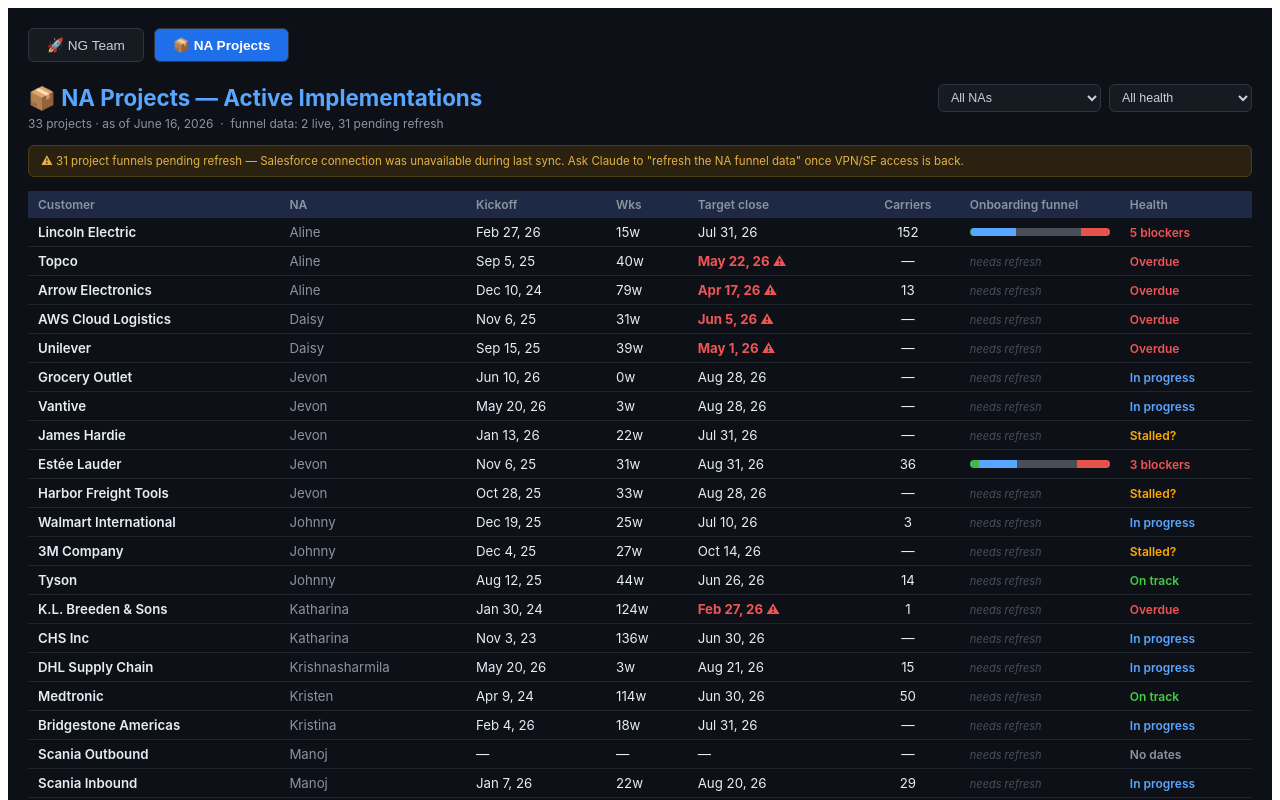
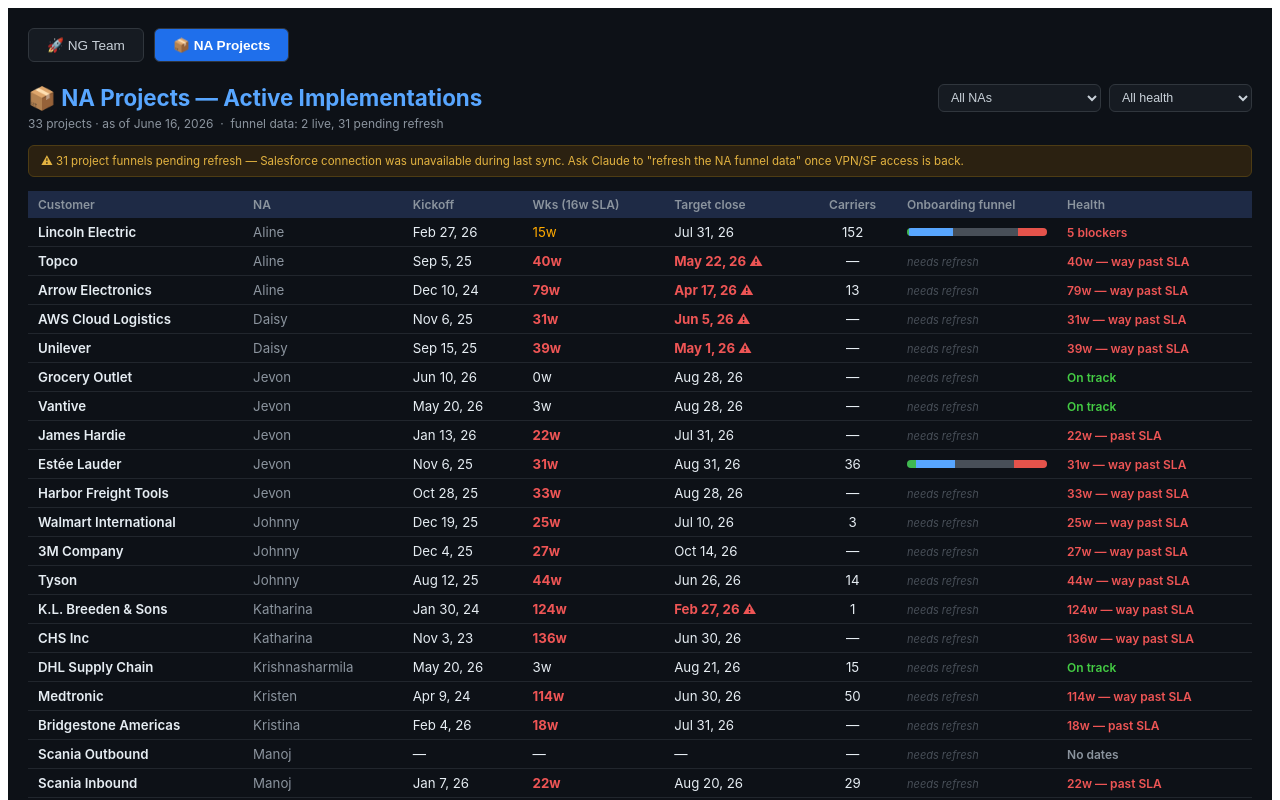
Before and after one commit to The-Vickerman/ng-dashboard, a React (Vite) app: page / in a window 1280 px wide. Both pictures are taken after a click on the button "📦 NA Projects". Shown: the top 800 px of the page. Built offline with nearby package versions, Linux system fonts and the light colour scheme; the HTML template or start-up script is replaced by a standard one.

Commit message:
Fix health logic: use 16-week SLA as primary signal instead of target close date / pct complete

```diff
--- a/src/NAProjects.jsx
+++ b/src/NAProjects.jsx
@@ -49,17 +49,27 @@
   return new Date(d).toLocaleDateString("en-US", { month: "short", day: "numeric", year: "2-digit" });
 }
 
+const SLA_WEEKS = 16; // target onboarding duration
+
 function healthLabel(p) {
   if (p.pct === 100) return { label: "Complete", color: "#4c4" };
+  if (!p.kickoff) return { label: "No dates", color: "#8b949e" };
+
+  const wks = weeksElapsed(p.kickoff);
+
+  // SLA breach is the primary signal — elapsed time vs. the 16-week target,
+  // regardless of target close date or % complete.
+  if (wks > SLA_WEEKS * 1.5) return { label: `${wks}w — way past SLA`, color: "#e55" };
+  if (wks > SLA_WEEKS) return { label: `${wks}w — past SLA`, color: "#e55" };
+
+  // Within SLA window: blockers and target-close-date still matter
   const close = p.estClose ? new Date(p.estClose) : null;
   if (close && close < TODAY) return { label: "Overdue", color: "#e55" };
-  if (!p.kickoff) return { label: "No dates", color: "#8b949e" };
   if (p.blockers >= 3) return { label: `${p.blockers} blockers`, color: "#e55" };
   if (p.blockers > 0) return { label: `${p.blockers} blocker${p.blockers > 1 ? "s" : ""}`, color: "#fa0" };
-  const wks = weeksElapsed(p.kickoff);
-  if (p.pct === 0 && wks && wks > 20) return { label: "Stalled?", color: "#fa0" };
-  if (p.pct >= 67) return { label: "On track", color: "#4c4" };
-  return { label: "In progress", color: "#58a6ff" };
+  if (p.pct === 0 && wks && wks > SLA_WEEKS * 0.5) return { label: "Stalled?", color: "#fa0" };
+  if (wks > SLA_WEEKS * 0.75) return { label: `${wks}w — watch`, color: "#fa0" };
+  return { label: "On track", color: "#4c4" };
 }
 
 function FunnelBar({ funnel }) {
@@ -122,8 +132,8 @@
       if (naFilter && p.na !== naFilter) return false;
       if (healthFilter) {
         const h = healthLabel(p).label;
-        if (healthFilter === "overdue" && !["Overdue", "Stalled?"].includes(h) && !h.includes("blocker")) return false;
-        if (healthFilter === "on-track" && !["On track", "In progress"].includes(h)) return false;
+        if (healthFilter === "overdue" && !h.includes("SLA") && h !== "Overdue" && h !== "Stalled?" && !h.includes("blocker")) return false;
+        if (healthFilter === "on-track" && h !== "On track" && !h.includes("watch")) return false;
         if (healthFilter === "complete" && h !== "Complete") return false;
       }
       return true;
@@ -177,7 +187,7 @@
               <th style={s.th}>Customer</th>
               <th style={s.th}>NA</th>
               <th style={s.th}>Kickoff</th>
-              <th style={s.th}>Wks</th>
+              <th style={s.th}>Wks (16w SLA)</th>
               <th style={s.th}>Target close</th>
               <th style={{ ...s.th, textAlign: "center" }}>Carriers</th>
               <th style={{ ...s.th, width: 140 }}>Onboarding funnel</th>
@@ -199,7 +209,9 @@
                     <td style={{ ...s.td, fontWeight: 600 }}>{p.customer}</td>
                     <td style={{ ...s.td, color: "#8b949e" }}>{p.na.split(" ")[0]}</td>
                     <td style={s.td}>{fmtDate(p.kickoff)}</td>
-                    <td style={s.td}>{wks != null ? `${wks}w` : "—"}</td>
+                    <td style={{ ...s.td, color: wks != null && wks > SLA_WEEKS ? "#e55" : wks != null && wks > SLA_WEEKS * 0.75 ? "#fa0" : "#e6edf3", fontWeight: wks != null && wks > SLA_WEEKS ? 700 : 400 }}>
+                      {wks != null ? `${wks}w` : "—"}
+                    </td>
                     <td style={{ ...s.td, color: isOverdue ? "#e55" : "#e6edf3", fontWeight: isOverdue ? 700 : 400 }}>
                       {fmtDate(p.estClose)}{isOverdue ? " ⚠" : ""}
                     </td>
@@ -238,6 +250,8 @@
       </div>
       <div style={{ marginTop: 12, fontSize: "0.72rem", color: "#484f58" }}>
         Funnel: created → invited (past "New") → responded (Carrier Working+) → onboarded (Complete) vs. blocked (On Hold / Removed). Snapshot refreshed manually from Salesforce.
+        <br />
+        Health: target onboarding SLA is 16 weeks from kickoff. &gt;16w = past SLA (red), &gt;24w = way past SLA (red), &gt;12w = watch (amber) — elapsed time is the primary signal, independent of target close date or % complete.
       </div>
     </div>
   );
```
